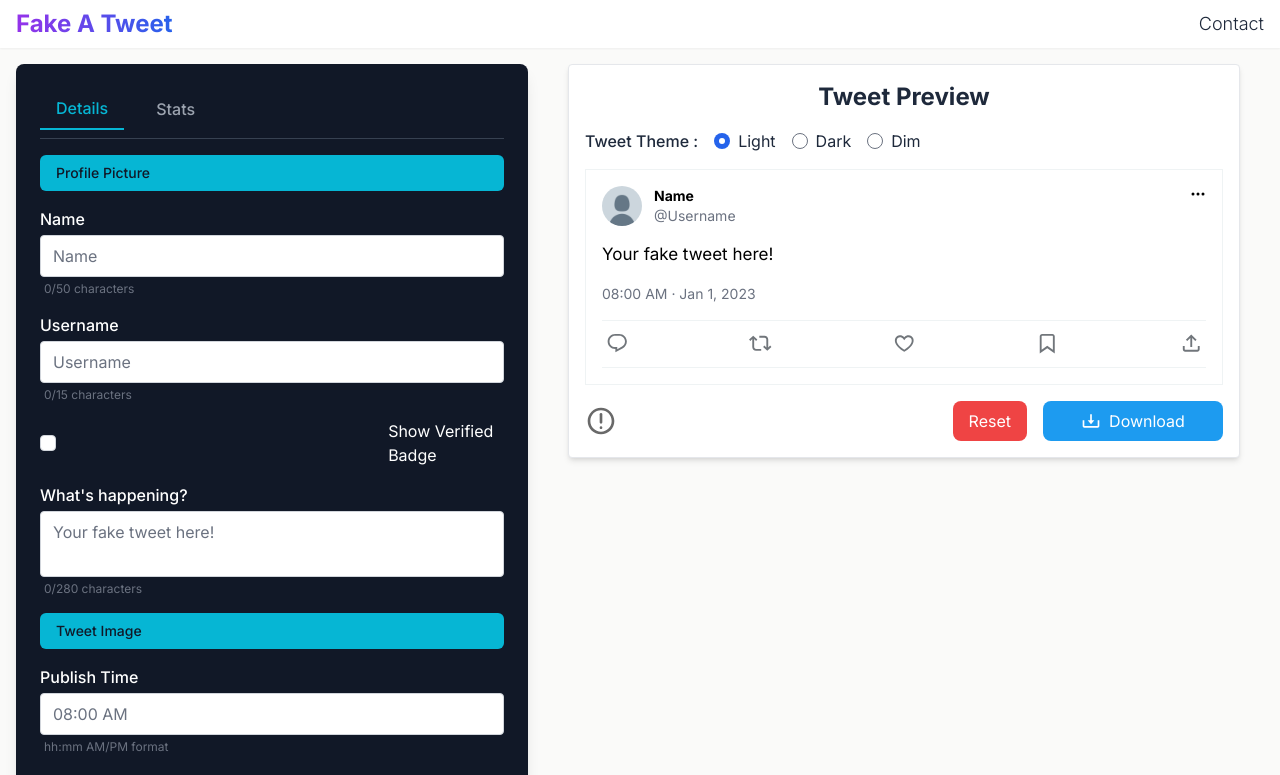
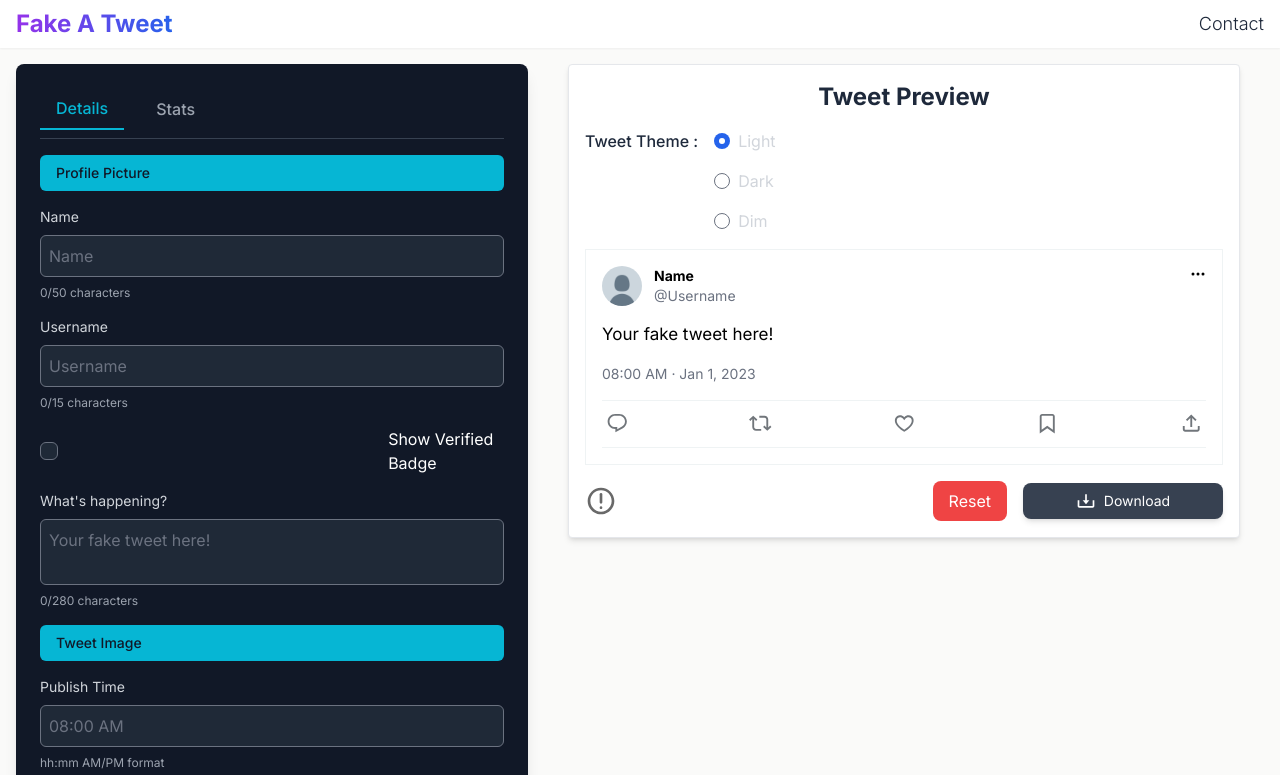
Before and after one commit to crizanp/make-your-fake-tweet, a Next.js app: page / in a window 1280 px wide. Shown: the top 775 px of the page. Built offline with nearby package versions, Linux system fonts and the light colour scheme.

Commit message:
UI dark theme coz twitter to X 😀

```diff
--- a/src/components/tweet/TweetForm.tsx
+++ b/src/components/tweet/TweetForm.tsx
@@ -32,7 +32,11 @@ const TweetForm = () => {
   };
 
   return (
-    <div className={cn("w-full max-w-lg rounded-lg bg-gray-900 p-6 text-white shadow-lg")}>
+    <div
+      className={cn(
+        "w-full max-w-lg rounded-lg bg-gray-900 p-6 text-white shadow-lg"
+      )}
+    >
       <div className="mb-4 flex items-center gap-4 border-b border-gray-700 pb-2">
         <button
           className={cn(
@@ -66,7 +70,7 @@ const TweetForm = () => {
               type="file"
               accept="image/*"
               placeholder="Upload Profile Picture"
-              InputClass="hidden"
+              inputClass="hidden"
               onChange={(e) => handleImageChange("avatar", e)}
             >
               <label
@@ -96,7 +100,7 @@ const TweetForm = () => {
                 name: e.target.value,
               })
             }
-            InputClass="text-black" // Set text color to black
+            inputClass="text-white" // Set text color to white
           />
           <InputField
             type="text"
@@ -111,7 +115,7 @@ const TweetForm = () => {
                 username: e.target.value,
               })
             }
-            InputClass="text-black" // Set text color to black
+            inputClass="text-white" // Set text color to white
           />
           <label className="flex items-center gap-2">
             <InputField
@@ -140,7 +144,7 @@ const TweetForm = () => {
               id="tweet-image"
               type="file"
               accept="image/*"
-              InputClass="hidden"
+              inputClass="hidden"
               onChange={(e) => handleImageChange("image", e)}
             >
               <label
@@ -170,7 +174,7 @@ const TweetForm = () => {
                 publishTime: e.target.value,
               })
             }
-            InputClass="text-black" // Set text color to black
+            inputClass="text-white" // Set text color to white
           />
           <InputField
             type="text"
@@ -183,15 +187,21 @@ const TweetForm = () => {
                 publishDate: e.target.value,
               })
             }
-            InputClass="text-black" // Set text color to black
+            inputClass="text-white" // Set text color to white
           />
         </div>
       )}
 
       {activeTab === "stats" && (
         <div className="flex flex-wrap gap-4">
-          {(["repliesCount", "repostsCount", "likesCount", "bookmarksCount"] as const).map(
-            (field) => (
+          {(
+            [
+              "repliesCount",
+              "repostsCount",
+              "likesCount",
+              "bookmarksCount",
+            ] as const
+          ).map((field) => (
             <InputField
               key={field}
               type="number"
@@ -204,11 +214,10 @@ const TweetForm = () => {
                   [field]: parseInt(e.target.value),
                 })
               }
-                InputClass="text-black" // Set text color to black
+              inputClass="text-white" // Set text color to white
               min={0}
             />
-            )
-          )}
+          ))}
           <InputField
             type="number"
             label="Views Count"
@@ -220,7 +229,7 @@ const TweetForm = () => {
                 viewsCount: parseInt(e.target.value),
               })
             }
-            InputClass="text-black" // Set text color to black
+            inputClass="text-white" // Set text color to white
             min={0}
           />
         </div>
--- a/src/components/ui/DownloadButton.tsx
+++ b/src/components/ui/DownloadButton.tsx
@@ -1,5 +1,4 @@
 import React from "react";
-
 import { ImSpinner2 } from "react-icons/im";
 import { BiDownload } from "react-icons/bi";
 
@@ -16,30 +15,26 @@ const DownloadButton = (props: DownloadButtonProps) => {
   return (
     <button
       className={cn(
-        "flex w-[180px] items-center justify-center rounded-lg px-4 py-2 text-center text-white",
-        "bg-[#1d9bf0] hover:bg-[#148ad8]",
-        {
-          "hover:cursor-pointer": !isLoading,
-        },
+        "flex w-[200px] items-center justify-center rounded-lg bg-gray-700 px-4 py-2 text-white shadow-md",
+        "hover:bg-gray-600 disabled:cursor-not-allowed disabled:bg-gray-500",
         className
       )}
       {...otherProps}
       disabled={isLoading}
     >
-      {isLoading && (
+      {isLoading ? (
         <div className="flex items-center gap-2">
           <span className="animate-spin text-xl">
             <ImSpinner2 />
           </span>
-          <span className="text-base">{loadingLabel}</span>
+          <span className="text-sm">{loadingLabel}</span>
         </div>
-      )}
-      {!isLoading && (
+      ) : (
         <div className="flex items-center gap-2">
           <span className="text-xl">
             <BiDownload />
           </span>
-          <span className="text-base">{label}</span>
+          <span className="text-sm">{label}</span>
         </div>
       )}
     </button>
--- a/src/components/ui/InputField.tsx
+++ b/src/components/ui/InputField.tsx
@@ -1,5 +1,4 @@
 import React from "react";
-
 import { cn } from "@/utils";
 
 interface InputFieldProps extends React.ComponentProps<"input"> {
@@ -7,7 +6,7 @@ interface InputFieldProps extends React.ComponentProps<"input"> {
   tooltip?: string;
   containerClass?: string;
   labelClass?: string;
-  InputClass?: string;
+  inputClass?: string;
   tooltipClass?: string;
   children?: React.ReactNode;
 }
@@ -19,27 +18,31 @@ const InputField = (props: InputFieldProps) => {
     tooltip,
     containerClass,
     labelClass,
-    InputClass,
+    inputClass,
     tooltipClass,
     className = "",
     children,
     ...otherProps
   } = props;
+
   return (
-    <div className={cn("flex w-full flex-col gap-1", containerClass)}>
+    <div className={cn("flex w-full flex-col gap-2", containerClass)}>
       {label && (
-        <label htmlFor={id} className={cn("text-base font-medium", labelClass)}>
+        <label htmlFor={id} className={cn("text-sm text-gray-300", labelClass)}>
           {label}
         </label>
       )}
       <input
         id={id}
         {...otherProps}
-        className={cn("rounded border border-gray-300", InputClass)}
+        className={cn(
+          "rounded-md bg-gray-800 p-2 text-gray-100 outline-none focus:ring-2 focus:ring-cyan-500",
+          inputClass
+        )}
       />
       {children}
       {tooltip && (
-        <span className={cn("ml-1 text-xs text-gray-500", tooltipClass)}>
+        <span className={cn("text-xs text-gray-400", tooltipClass)}>
           {tooltip}
         </span>
       )}
--- a/src/components/ui/RadioInput.tsx
+++ b/src/components/ui/RadioInput.tsx
@@ -1,5 +1,4 @@
 import React from "react";
-
 import { cn } from "@/utils";
 
 export interface RadioOption {
@@ -17,13 +16,14 @@ export interface RadioInputProps {
 
 const RadioInput = (props: RadioInputProps) => {
   const { selected, options, onChange, className } = props;
+
   return (
-    <div className={cn("flex w-full items-center justify-around", className)}>
+    <div className={cn("flex w-full flex-wrap gap-4", className)}>
       {options.map((option) => (
         <label
           key={option.id}
           htmlFor={option.value}
-          className="flex items-center gap-2"
+          className="flex items-center gap-2 text-gray-300"
         >
           <input
             id={option.value}
@@ -31,6 +31,7 @@ const RadioInput = (props: RadioInputProps) => {
             value={option.value}
             checked={selected === option.value}
             onChange={onChange}
+            className="h-4 w-4 cursor-pointer accent-cyan-500"
           />
           <span>{option.label}</span>
         </label>
--- a/src/components/ui/TextareaField.tsx
+++ b/src/components/ui/TextareaField.tsx
@@ -22,19 +22,24 @@ const TextareaField = (props: TextareaFieldProps) => {
     className = "",
     ...otherProps
   } = props;
+
   return (
-    <div className={cn("flex w-full flex-col gap-1", containerClass)}>
+    <div className={cn("flex w-full flex-col gap-2", containerClass)}>
       {label && (
-        <label className={cn("text-base font-medium", labelClass)}>
+        <label htmlFor={id} className={cn("text-sm text-gray-300", labelClass)}>
           {label}
         </label>
       )}
       <textarea
+        id={id}
         {...otherProps}
-        className={cn("rounded border border-gray-300", textareaClass)}
-      ></textarea>
+        className={cn(
+          "rounded-md bg-gray-800 p-2 text-gray-100 outline-none focus:ring-2 focus:ring-cyan-500",
+          textareaClass
+        )}
+      />
       {tooltip && (
-        <span className={cn("ml-1 text-xs text-gray-500", tooltipClass)}>
+        <span className={cn("text-xs text-gray-400", tooltipClass)}>
           {tooltip}
         </span>
       )}
```
Lines whose indentation alone changed are shown as unchanged.
